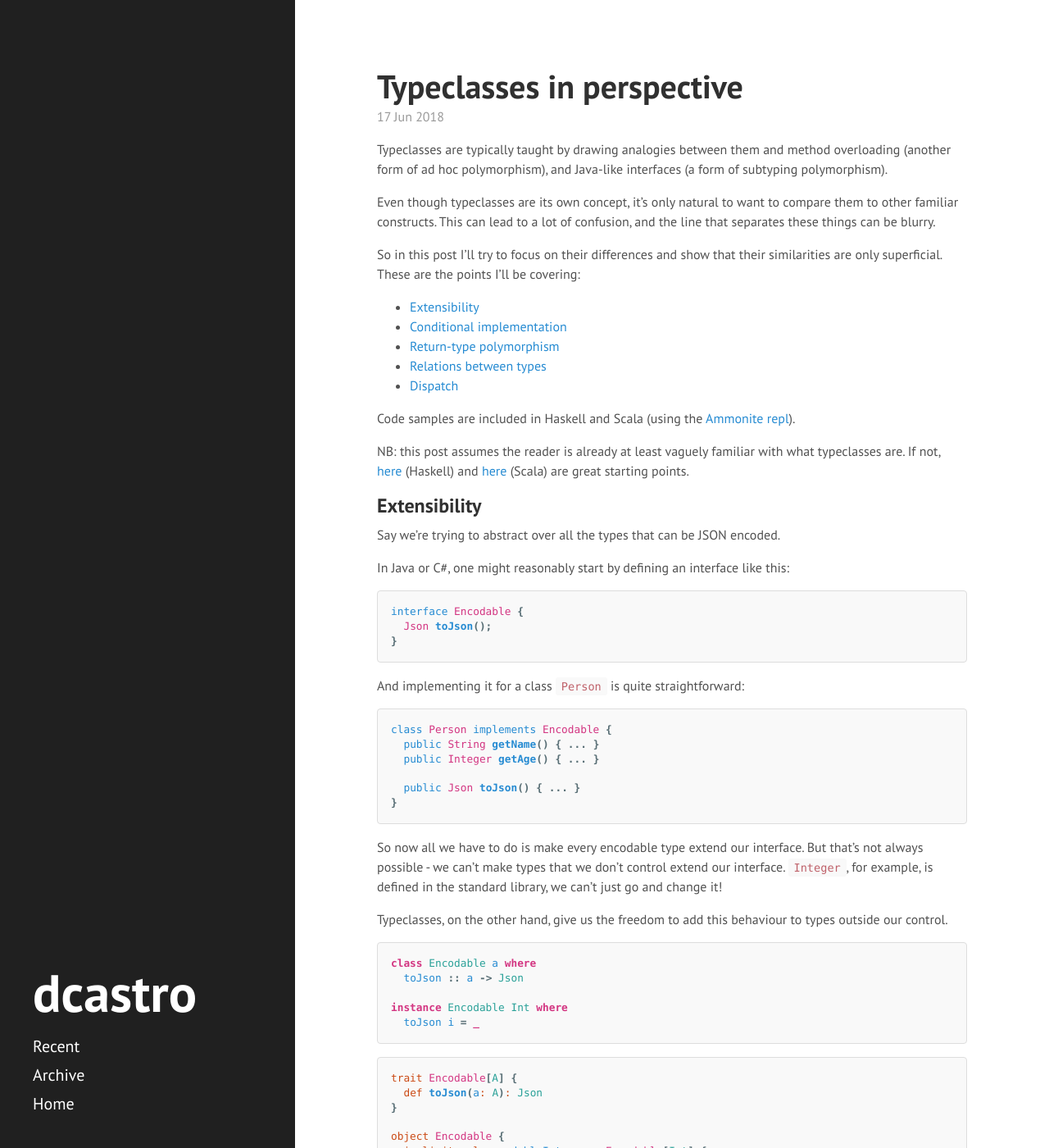
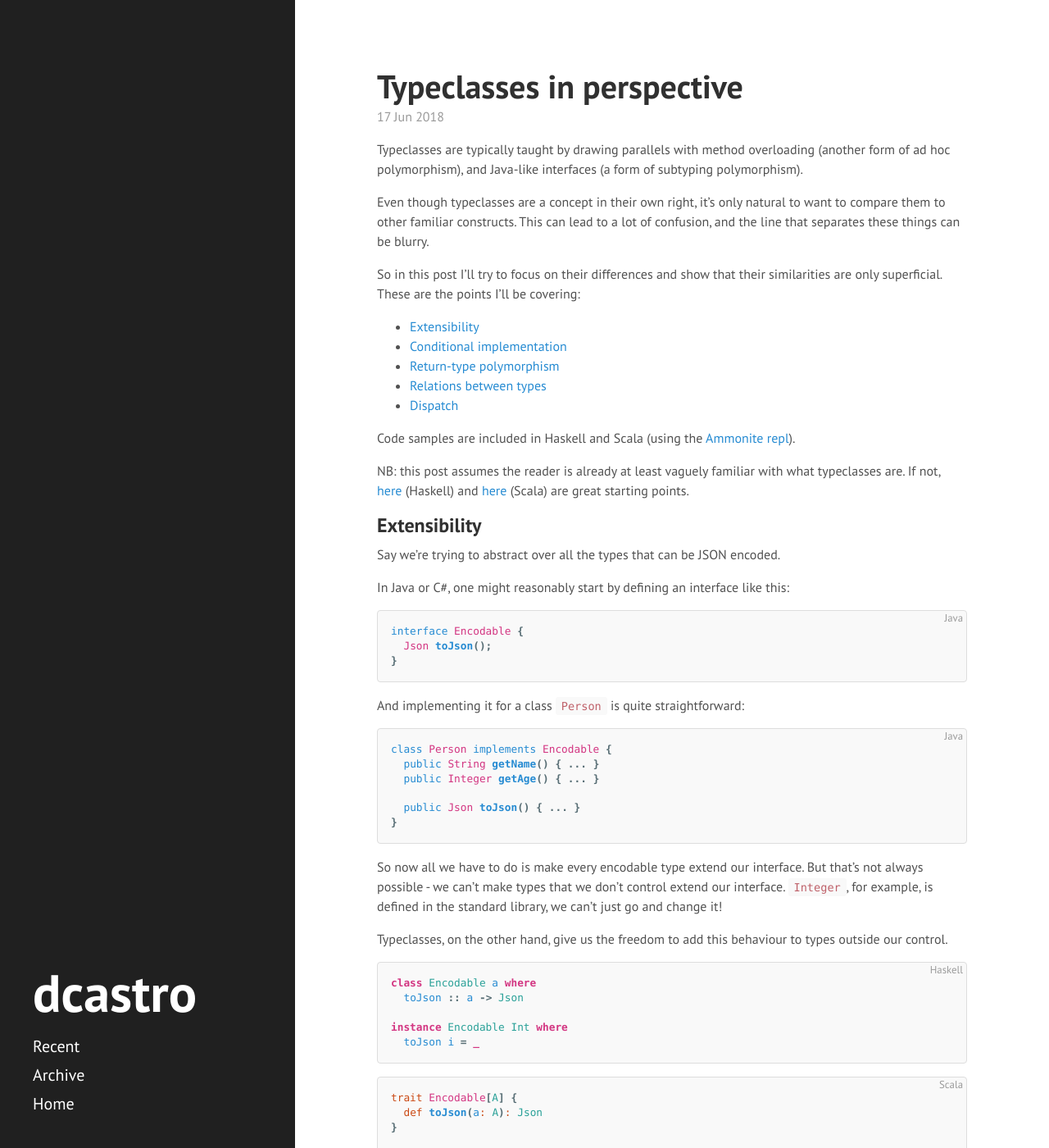
Before and after one commit to dcastro/dcastro.github.io, a Jekyll site: the page built from blog/_posts/2018-06-17-typeclasses-in-perspective.md, in a window 1280 px wide and 1400 px high. Shown: the whole window at 82% size. Built offline with Jekyll 4.4.1, drawn with Linux system fonts in a browser that asks for light colours; nearby versions of some CDN libraries; some web fonts are replaced; some of the changed text lies outside the part shown.

Commit message:
Copy editing

````diff
--- a/blog/_posts/2018-06-17-typeclasses-in-perspective.md
+++ b/blog/_posts/2018-06-17-typeclasses-in-perspective.md
@@ -5,11 +5,12 @@ issueId: 2
 ---
 
 <!-- markdownlint-disable MD002 -->
+<!-- markdownlint-disable MD033 -->
 
-Typeclasses are typically taught by drawing analogies between them and method overloading (another form of ad hoc polymorphism),
+Typeclasses are typically taught by drawing parallels with method overloading (another form of ad hoc polymorphism),
 and Java-like interfaces (a form of subtyping polymorphism).
 
-Even though typeclasses are its own concept, it's only natural to want to compare them to other familiar constructs.
+Even though typeclasses are a concept in their own right, it's only natural to want to compare them to other familiar constructs.
 This can lead to a lot of confusion, and the line that separates these things can be blurry.
 
 So in this post I'll try to focus on their differences and show that their similarities are only superficial.
@@ -33,6 +34,8 @@ Say we're trying to abstract over all the types that can be JSON encoded.
 
 In Java or C#, one might reasonably start by defining an interface like this:
 
+<div class="code-label"><p>Java</p></div>
+
 ```java
 interface Encodable {
   Json toJson();
@@ -40,6 +43,8 @@ interface Encodable {
 ```
 
 And implementing it for a class `Person` is quite straightforward:
+
+<div class="code-label"><p>Java</p></div>
 
 ```java
 class Person implements Encodable {
@@ -56,6 +61,8 @@ But that's not always possible - we can't make types that we don't control exten
 
 Typeclasses, on the other hand, give us the freedom to add this behaviour to types outside our control.
 
+<div class="code-label"><p>Haskell</p></div>
+
 ```hs
 class Encodable a where
   toJson :: a -> Json
@@ -63,6 +70,8 @@ class Encodable a where
 instance Encodable Int where
   toJson i = _
 ```
+
+<div class="code-label"><p>Scala</p></div>
 
 ```scala
 trait Encodable[A] {
@@ -81,6 +90,8 @@ object Encodable {
 Let's keep going with our example. Say we now want to serialize lists.
 We know we can't change the built-in `List<A>` type, but let's pretend we can for a second.
 
+<div class="code-label"><p>Java</p></div>
+
 ```java
 class List<A> implements Encodable {
   public Json toJson() { ... }
@@ -97,6 +108,8 @@ But the Java type system is not expressive enough, it doesn't let us express thi
 
 Typeclasses make this trivial.
 
+<div class="code-label"><p>Haskell</p></div>
+
 ```hs
 instance Encodable a => Encodable [a] where
   toJson list = _
@@ -104,6 +117,8 @@ instance Encodable a => Encodable [a] where
 instance (Encodable a, Encodable b) => Encodable (a, b) where
   toJson (a, b) = _
 ```
+
+<div class="code-label"><p>Scala</p></div>
 
 ```scala
 implicit def encodableList[A : Encodable] =
@@ -125,6 +140,8 @@ With it, we can write functions that work on *some* types, and behave slightly d
 
 Most languages implement a simple form of ad hoc polymorphism generally called function/method/operator overloading.
 
+<div class="code-label"><p>Java</p></div>
+
 ```java
 Json toJson(String s) { ... }
 Json toJson(Integer i) { ... }
@@ -145,6 +162,8 @@ Dealing with even slightly more complex types, like lists of pairs, will *not* b
 But can we do the same with `fromJson`, a function that parses a `Json`?
 Let's give it a go.
 
+<div class="code-label"><p>Java</p></div>
+
 ```java
 Optional<String> fromJson(Json s) { ... }
 Optional<Integer> fromJson(Json s) { ... }
@@ -155,6 +174,8 @@ Java and most C-like languages lack what's called *return-type polymorphism*.
 Overloads can have different parameters, but they cannot differ (solely) in their return types.
 
 With typeclasses, all we have to do is take `Encodable` and flip the arrow:
+
+<div class="code-label"><p>Haskell</p></div>
 
 ```hs
 {-# LANGUAGE OverloadedStrings #-}
@@ -169,6 +190,8 @@ instance Decodable Int where
 instance Decodable Text where
   fromJson json = Just "hello"
 ```
+
+<div class="code-label"><p>Scala</p></div>
 
 ```scala
 trait Decodable[A] {
@@ -194,6 +217,8 @@ object Decodable {
 Type inference will in most cases be able to disambiguate between overloads (more so in Haskell than in Scala),
 but on the off-chance it can't, there's nothing a little type annotation can't fix.
 
+<div class="code-label"><p>Haskell</p></div>
+
 ```hs
 λ> fromJson json :: Maybe Int
 Just 5
@@ -201,6 +226,8 @@ Just 5
 λ> fromJson json :: Maybe Text
 Just "hello"
 ```
+
+<div class="code-label"><p>Scala</p></div>
 
 ```scala
 @ import Decodable._
@@ -228,6 +255,8 @@ These not only describe types, they describe *relations between types*.
 We can, for example, define a typeclass that describes two types `a` and `b`, such that any value
 of type `a` can be safely, losslessly converted to a value of type `b`.
 
+<div class="code-label"><p>Haskell</p></div>
+
 ```hs
 {-# LANGUAGE MultiParamTypeClasses #-}
 import Data.Int
@@ -241,6 +270,8 @@ instance Cast Int Int64 where
 instance Cast a b => Cast [a] [b] where
   cast xs = map cast xs
 ```
+
+<div class="code-label"><p>Scala</p></div>
 
 ```scala
 trait Cast[A, B] {
@@ -261,6 +292,8 @@ object Cast {
 
 A classic example is a typeclass that describes how two things can be multiplied to produce a third thing
 (where all these 3 things can be of different types):
+
+<div class="code-label"><p>Haskell</p></div>
 
 ```hs
 class Mult a b c where
@@ -285,6 +318,8 @@ from the operand types `a` and `b`. From the Haskell wiki:
 
 > When you know the types of the things that you're multiplying, the result type should be determined from that information alone.
 
+<div class="code-label"><p>Haskell</p></div>
+
 ```haskell
 {-# LANGUAGE FunctionalDependencies #-}
 
@@ -294,6 +329,8 @@ class Mult a b c | a b -> c where
 
 This greatly improves type inference.
 In Scala, this can be emulated by making `C` an abstract type member instead.
+
+<div class="code-label"><p>Scala</p></div>
 
 ```scala
 trait Mult[A, B] {
@@ -313,6 +350,8 @@ Typeclasses rely on static dispatch. Which methods/functions get called is fully
 
 Why does this matter? Let's try implementing a function that increments every element of a collection, using the `Seq[A]` Scala "interface".
 
+<div class="code-label"><p>Scala</p></div>
+
 ```scala
 def addOne(xs: Seq[Int]): Seq[Int] = xs.map(_ + 1)
 
@@ -320,6 +359,8 @@ val result: Seq[Int] = addOne(List(1,2,3))
 ```
 
 Now here's a different, equally valid, implementation and invocation of the same function:
+
+<div class="code-label"><p>Scala</p></div>
 
 ```scala
 def addOne(xs: Seq[Int]): Seq[Int] =
@@ -339,6 +380,8 @@ Two things worth highlighting:
 
 Now let's redefine `addOne`, but this time with the [`Functor` typeclass][cats-functor] instead:
 
+<div class="code-label"><p>Haskell</p></div>
+
 ```hs
 addOne :: Functor f => f Int -> f Int
 addOne xs = fmap (+1) xs
@@ -346,6 +389,8 @@ addOne xs = fmap (+1) xs
 λ> addOne [1,2,3]
 [2,3,4]
 ```
+
+<div class="code-label"><p>Scala</p></div>
 
 ```scala
 @ import $ivy.`org.typelevel::cats-core:1.1.0`, cats._, cats.implicits._
--- a/css/poole.css
+++ b/css/poole.css
@@ -476,3 +476,16 @@ code.highlighter-rouge {
     white-space: pre-wrap;
   }
 }
+
+.code-label {
+  position: relative;
+}
+
+.code-label p {
+  font-size: 0.8em;
+  margin-bottom: 0;
+  color: #9a9a9a;
+
+  position: absolute;
+  right: 5px;
+}
````
